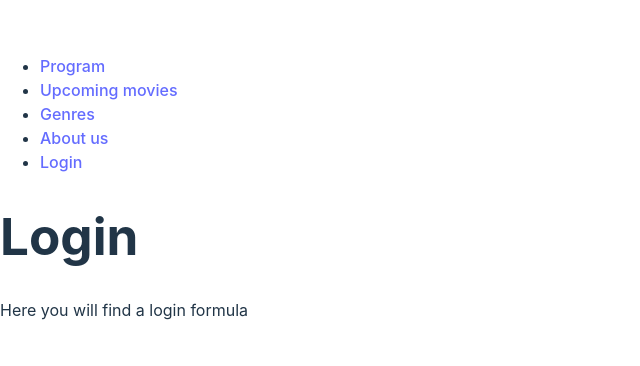
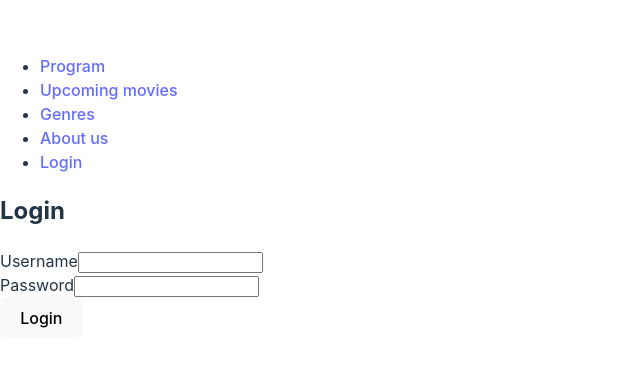
Before and after one commit to WANE-kea/KinoXP-Frontend, a React (Vite) app: page /login in a window 1280 px wide. Shown: the part 212-578 px from the top of the page, without its empty margins (0-640 px from the left). Built offline with nearby package versions, Linux system fonts and the light colour scheme.

Commit message:
App import + prettier formatting

```diff
--- a/src/App.tsx
+++ b/src/App.tsx
@@ -2,8 +2,8 @@ import { Route, Routes } from "react-router-dom";
 import Navbar from "./components/Navbar";
 import AboutUsPage from "./pages/AboutUsPage";
 import Genres from "./pages/GenresPage";
-import Login from "./pages/LoginPage";
-import Logout from "./pages/LogoutPage";
+import Login from "./security/Login";
+import Logout from "./security/Logout";
 import NotFound from "./pages/NotFoundPage";
 import Program from "./pages/ProgramPage";
 import Movies from "./pages/UpcomingMoviesPage";
--- a/src/pages/LoginPage.tsx
+++ /dev/null
@@ -1,8 +0,0 @@
-export default function LoginPage() {
-  return (
-    <div>
-      <h1>Login</h1>
-      <p>Here you will find a login formula</p>
-    </div>
-  );
-}
--- a/src/security/AuthProvider.tsx
+++ b/src/security/AuthProvider.tsx
@@ -28,7 +28,6 @@ export default function AuthProvider({ children }: { children: ReactNode }) {
     });
   };
 
-    //Observe how we can sign user out without involving the backend (is that (always) good?)
   const signOut = () => {
     setUsername(null);
     localStorage.removeItem("token");
```
Also changed, not shown: src/security/AuthStatus.tsx (indentation only). Lines whose indentation alone changed are shown as unchanged.
